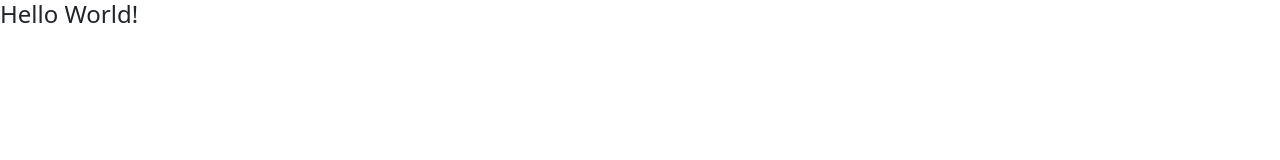
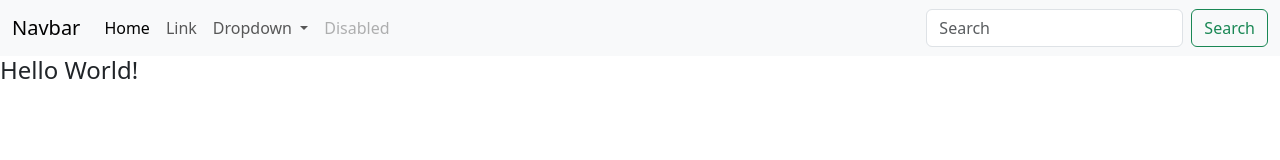
Before and after one commit to ayd1214/web_Fork, a plain HTML site: page index.html in a window 1280 px wide. Drawn offline with nearby package versions, Linux system fonts and the light colour scheme.

Commit message:
Make Navbar

```diff
--- a/index.html
+++ b/index.html
@@ -9,6 +9,45 @@
   </head>
   <body>
 
+    <!-- Navbar basic source code -->
+    <nav class="navbar navbar-expand-lg bg-body-tertiary">
+      <div class="container-fluid">
+        <a class="navbar-brand" href="#">Navbar</a>
+        <button class="navbar-toggler" type="button" data-bs-toggle="collapse" data-bs-target="#navbarSupportedContent" aria-controls="navbarSupportedContent" aria-expanded="false" aria-label="Toggle navigation">
+          <span class="navbar-toggler-icon"></span>
+        </button>
+        <div class="collapse navbar-collapse" id="navbarSupportedContent">
+          <ul class="navbar-nav me-auto mb-2 mb-lg-0">
+            <li class="nav-item">
+              <a class="nav-link active" aria-current="page" href="#">Home</a>
+            </li>
+            <li class="nav-item">
+              <a class="nav-link" href="#">Link</a>
+            </li>
+            <li class="nav-item dropdown">
+              <a class="nav-link dropdown-toggle" href="#" role="button" data-bs-toggle="dropdown" aria-expanded="false">
+                Dropdown
+              </a>
+              <ul class="dropdown-menu">
+                <li><a class="dropdown-item" href="#">Action</a></li>
+                <li><a class="dropdown-item" href="#">Another action</a></li>
+                <li><hr class="dropdown-divider"></li>
+                <li><a class="dropdown-item" href="#">Something else here</a></li>
+              </ul>
+            </li>
+            <li class="nav-item">
+              <a class="nav-link disabled" aria-disabled="true">Disabled</a>
+            </li>
+          </ul>
+          <form class="d-flex" role="search">
+            <input class="form-control me-2" type="search" placeholder="Search" aria-label="Search">
+            <button class="btn btn-outline-success" type="submit">Search</button>
+          </form>
+        </div>
+      </div>
+    </nav>
+
+
     <h4>Hello World!</h4>
     <!-- Don't delete below lines. -->
     <script src="https://cdn.jsdelivr.net/npm/bootstrap@5.3.3/dist/js/bootstrap.bundle.min.js" integrity="sha384-YvpcrYf0tY3lHB60NNkmXc5s9fDVZLESaAA55NDzOxhy9GkcIdslK1eN7N6jIeHz" crossorigin="anonymous"></script>
```
